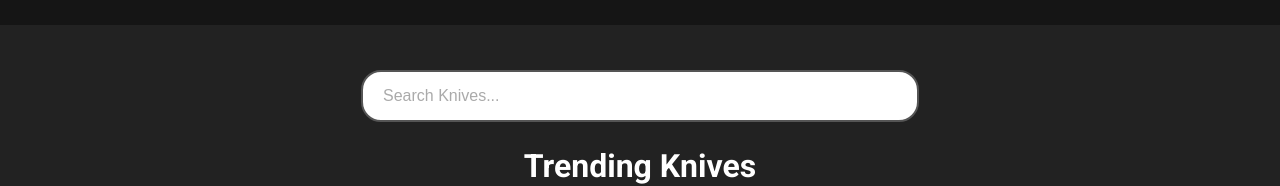
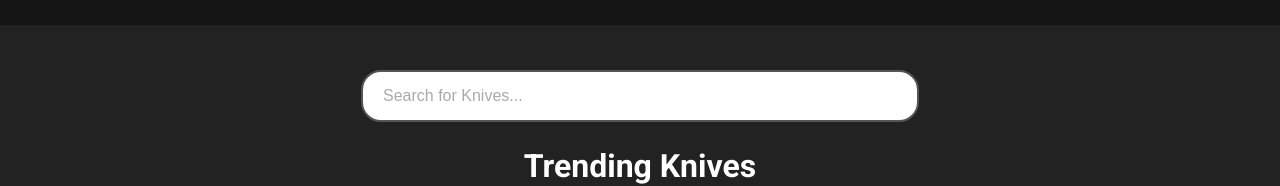
Before and after one commit to christs1/362websiteCPSC362, a React (Create React App) app in the folder frontend/: page / in a window 1280 px wide. Shown: the part 552-738 px from the top of the page. Built offline with nearby package versions, Linux system fonts and the light colour scheme.

Commit message:
made changes

```diff
--- a/frontend/src/Components/Trending/Trending.jsx
+++ b/frontend/src/Components/Trending/Trending.jsx
@@ -34,7 +34,7 @@ export const Trending = () => {
         <div className='trending'>
             <input
                 type="text"
-                placeholder="Search Knives..."
+                placeholder="Search for Knives..."
                 className="search-bar"
                 value={searchQuery}
                 onChange={e => setSearchQuery(e.target.value)}
```
